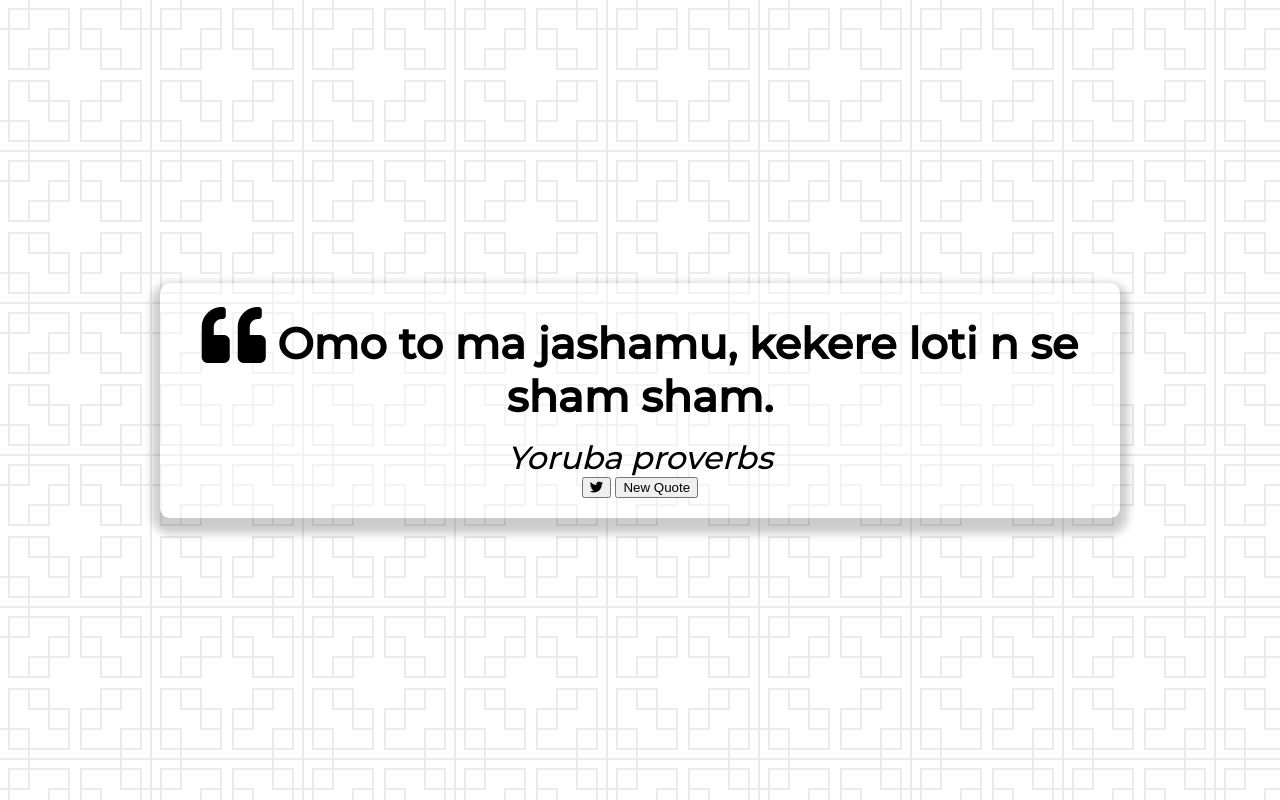
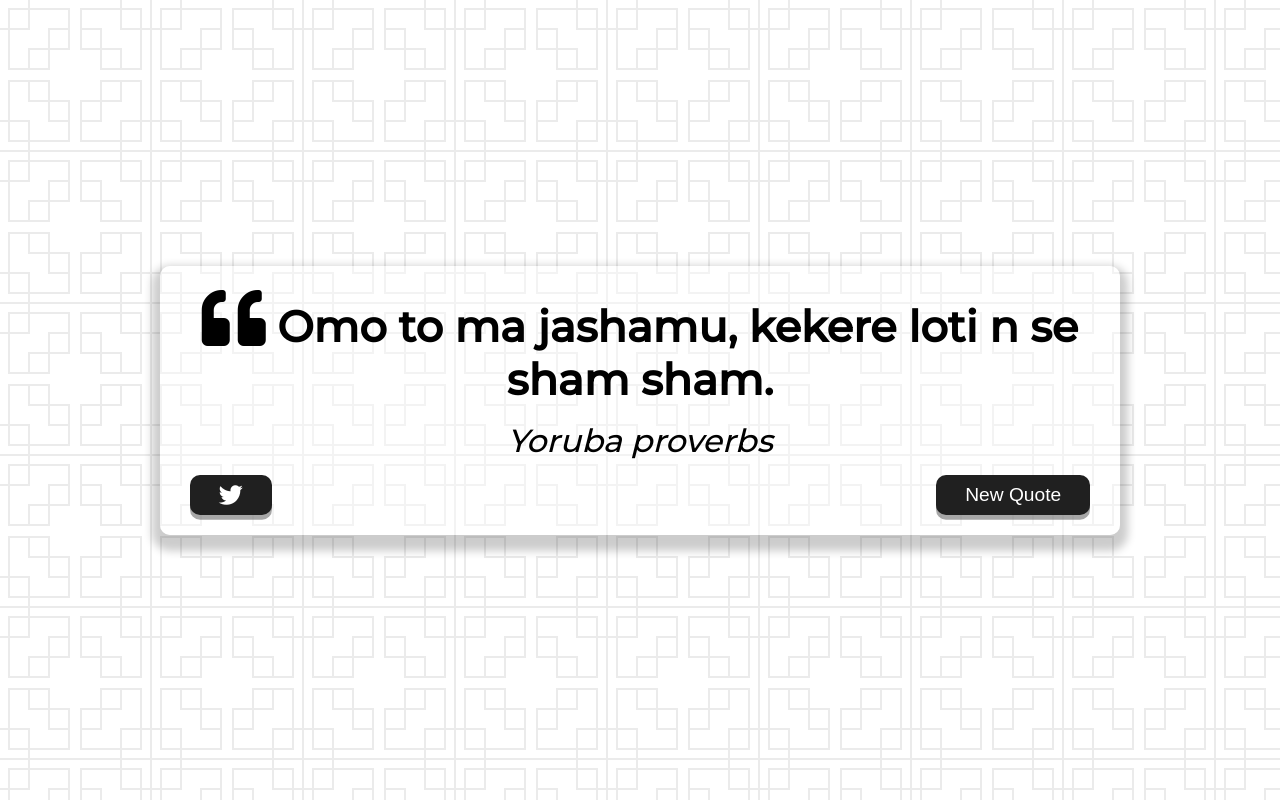
Before and after one commit to Tosindare/Quote-generator, a plain HTML site: page index.html in a window 1280 px wide. Drawn offline with Linux system fonts and the light colour scheme.

Commit message:
adding to UI

```diff
--- a/style.css
+++ b/style.css
@@ -32,7 +32,7 @@ body {
 }
 
 .quote-text {
-    font-size: 2.70rem;
+    font-size: 2.7rem;
 }
 
 .long-quote {
@@ -53,6 +53,44 @@ body {
 
 }
 
+.button-container {
+    margin-top: 15px;
+    display: flex;
+    justify-content: space-between;
+}
+
+
+button {
+    cursor: pointer;
+    font-size: 1.2rem;
+    height: 2.5rem;
+    border: none;
+    border-radius: 10px;
+    color: #ffffff;
+    background: #202020;
+    outline: none;
+    padding: 0.5rem 1.8rem;
+    box-shadow: 0 0.3rem rgba(121, 121, 121, 0.65);
+
+}
+
+button:hover {
+    filter: brightness(120%);
+}
+
+button:active {
+    transform: translate(0, 0.3rem);
+    box-shadow: 0, 0.1rem rgba(255, 255, 255, 0.65);
+}
+
+.twitter-button:hover {
+    color: #38a1f3;
+}
+
+.fa-twitter {
+    font-size: 1.5rem;
+}
+
 /* Media Query: Tablet or Smaller */
 @media screen and (max-width: 1000px) {
     .quote-container {
```
